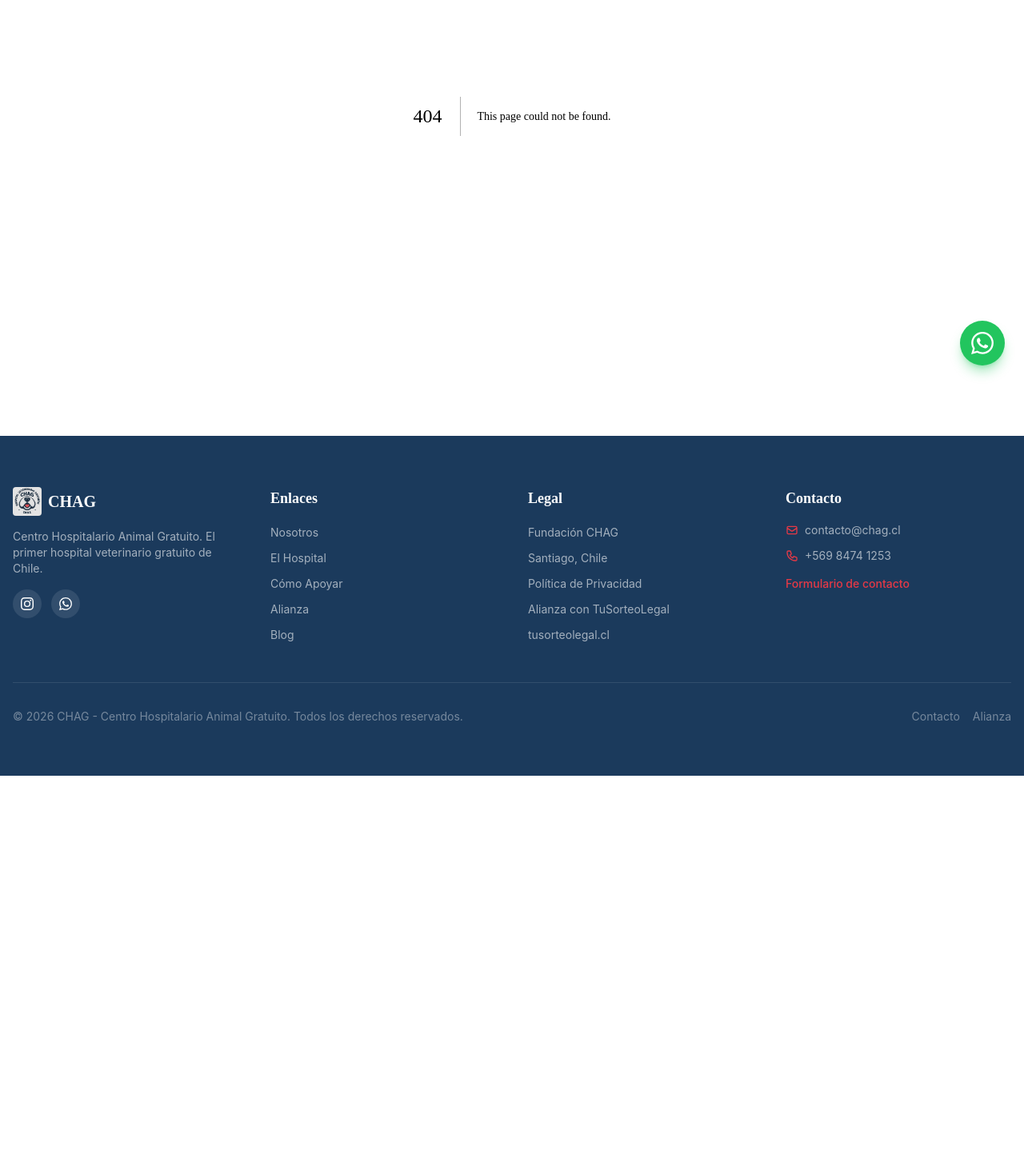
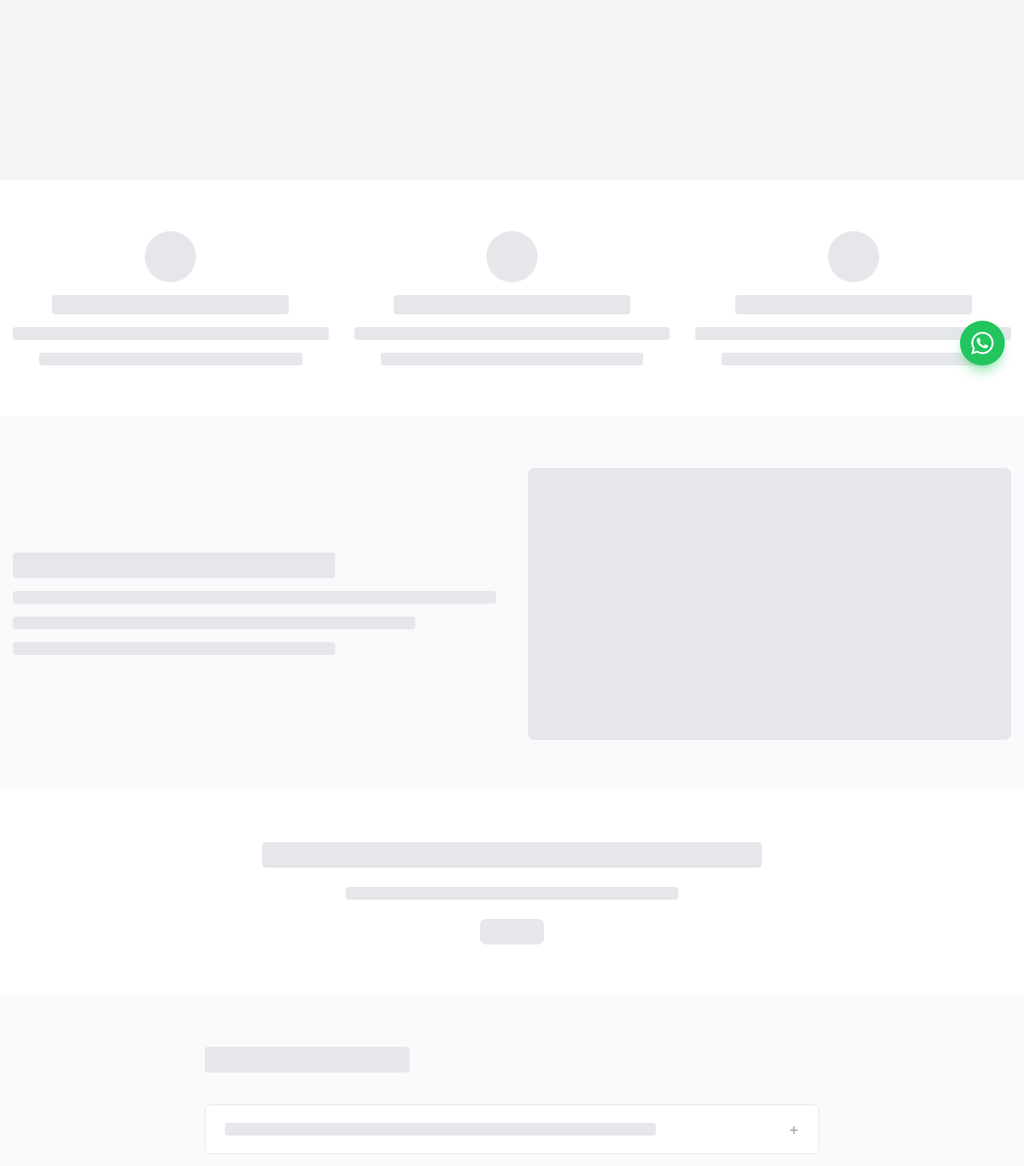
Before and after one commit to alvaro2025/chag-web, a Next.js app: page /sumate in a window 1280 px wide. Before the commit this address had no page. Shown: the part 319-1777 px from the top of the page at 80% size. Before the commit the page ends 1289 px from the top, so only its background shows below. Built offline with nearby package versions, Linux system fonts and the light colour scheme.

Commit message:
feat(E0.18.F): esqueleto landing /ayudar-ahora y /sumate

```diff
--- /dev/null
+++ b/src/app/ayudar-ahora/page.tsx
@@ -0,0 +1,26 @@
+import type { Metadata } from 'next'
+import HeroPlaceholder from '@/components/landings/HeroPlaceholder'
+import BloqueA3Cols from '@/components/landings/BloqueA3Cols'
+import BloqueBSplit from '@/components/landings/BloqueBSplit'
+import BloqueCTAVacio from '@/components/landings/BloqueCTAVacio'
+import BloqueFAQAcordeon from '@/components/landings/BloqueFAQAcordeon'
+import Footer from '@/components/Footer'
+
+// TODO: definir en E0.11
+export const metadata: Metadata = {
+  title: 'TODO: definir en E0.11',
+  description: 'TODO: definir en E0.11',
+}
+
+export default function AyudarAhoraPage() {
+  return (
+    <main className="min-h-screen">
+      <HeroPlaceholder />
+      <BloqueA3Cols />
+      <BloqueBSplit />
+      <BloqueCTAVacio />
+      <BloqueFAQAcordeon />
+      <Footer />
+    </main>
+  )
+}
--- /dev/null
+++ b/src/app/sumate/page.tsx
@@ -0,0 +1,26 @@
+import type { Metadata } from 'next'
+import HeroPlaceholder from '@/components/landings/HeroPlaceholder'
+import BloqueA3Cols from '@/components/landings/BloqueA3Cols'
+import BloqueBSplit from '@/components/landings/BloqueBSplit'
+import BloqueCTAVacio from '@/components/landings/BloqueCTAVacio'
+import BloqueFAQAcordeon from '@/components/landings/BloqueFAQAcordeon'
+import Footer from '@/components/Footer'
+
+// TODO: definir en E0.11
+export const metadata: Metadata = {
+  title: 'TODO: definir en E0.11',
+  description: 'TODO: definir en E0.11',
+}
+
+export default function SumatePage() {
+  return (
+    <main className="min-h-screen">
+      <HeroPlaceholder />
+      <BloqueA3Cols />
+      <BloqueBSplit />
+      <BloqueCTAVacio />
+      <BloqueFAQAcordeon />
+      <Footer />
+    </main>
+  )
+}
--- /dev/null
+++ b/src/components/landings/BloqueA3Cols.tsx
@@ -0,0 +1,28 @@
+'use client'
+
+import { motion } from 'framer-motion'
+
+export default function BloqueA3Cols() {
+  return (
+    <motion.section
+      initial={{}}
+      className="w-full py-16 px-4 bg-white"
+    >
+      <div className="max-w-7xl mx-auto grid grid-cols-1 md:grid-cols-3 gap-8">
+        {[1, 2, 3].map((col) => (
+          <div key={col} className="flex flex-col items-center gap-4">
+            {/* TODO E0.11: ícono */}
+            <div className="bg-gray-200 w-16 h-16 rounded-full" />
+
+            {/* TODO E0.11: título columna */}
+            <div className="bg-gray-200 h-6 w-3/4 rounded" />
+
+            {/* TODO E0.11: descripción columna */}
+            <div className="bg-gray-200 h-4 w-full rounded" />
+            <div className="bg-gray-200 h-4 w-5/6 rounded" />
+          </div>
+        ))}
+      </div>
+    </motion.section>
+  )
+}
--- /dev/null
+++ b/src/components/landings/BloqueBSplit.tsx
@@ -0,0 +1,31 @@
+'use client'
+
+import { motion } from 'framer-motion'
+
+export default function BloqueBSplit() {
+  return (
+    <motion.section
+      initial={{}}
+      className="w-full py-16 px-4 bg-gray-50"
+    >
+      <div className="max-w-7xl mx-auto flex flex-col md:flex-row items-center gap-10">
+        {/* Texto */}
+        <div className="flex-1 flex flex-col gap-4">
+          {/* TODO E0.11: título bloque */}
+          <div className="bg-gray-200 h-8 w-2/3 rounded" />
+
+          {/* TODO E0.11: párrafo */}
+          <div className="bg-gray-200 h-4 w-full rounded" />
+          <div className="bg-gray-200 h-4 w-5/6 rounded" />
+          <div className="bg-gray-200 h-4 w-4/6 rounded" />
+        </div>
+
+        {/* Imagen placeholder */}
+        <div className="flex-1">
+          <div className="bg-gray-200 aspect-video w-full rounded-lg" />
+          {/* TODO E0.11: reemplazar con imagen real */}
+        </div>
+      </div>
+    </motion.section>
+  )
+}
--- /dev/null
+++ b/src/components/landings/BloqueCTAVacio.tsx
@@ -0,0 +1,24 @@
+'use client'
+
+import { motion } from 'framer-motion'
+
+export default function BloqueCTAVacio() {
+  return (
+    <motion.section
+      initial={{}}
+      className="w-full py-16 px-4 bg-white flex flex-col items-center gap-6"
+    >
+      {/* TODO E0.11: texto previo al CTA */}
+      <div className="bg-gray-200 h-8 w-1/2 rounded" />
+      <div className="bg-gray-200 h-4 w-1/3 rounded" />
+
+      {/* TODO E0.11: definir label · acción · estilo del botón */}
+      <button
+        disabled
+        className="bg-gray-200 text-gray-400 px-10 py-4 rounded-lg text-lg font-semibold cursor-not-allowed"
+      >
+        {/* TODO: copy botón en E0.11 */}
+      </button>
+    </motion.section>
+  )
+}
--- /dev/null
+++ b/src/components/landings/BloqueFAQAcordeon.tsx
@@ -0,0 +1,41 @@
+'use client'
+
+import { motion } from 'framer-motion'
+import { useState } from 'react'
+
+const FAQ_PLACEHOLDERS = [1, 2, 3, 4]
+
+export default function BloqueFAQAcordeon() {
+  const [open, setOpen] = useState<number | null>(null)
+
+  return (
+    <motion.section
+      initial={{}}
+      className="w-full py-16 px-4 bg-gray-50"
+    >
+      <div className="max-w-3xl mx-auto flex flex-col gap-4">
+        {/* TODO E0.11: título sección FAQ */}
+        <div className="bg-gray-200 h-8 w-1/3 rounded mb-6" />
+
+        {FAQ_PLACEHOLDERS.map((item) => (
+          <div key={item} className="border border-gray-200 rounded-lg overflow-hidden">
+            <button
+              onClick={() => setOpen(open === item ? null : item)}
+              className="w-full flex justify-between items-center px-6 py-4 bg-white text-left"
+            >
+              <div className="bg-gray-200 h-4 w-3/4 rounded" />
+              <span className="text-gray-400 text-xl">{open === item ? '−' : '+'}</span>
+            </button>
+
+            {open === item && (
+              <div className="px-6 py-4 bg-white border-t border-gray-100">
+                <div className="bg-gray-100 h-4 w-full rounded mb-2" />
+                <div className="bg-gray-100 h-4 w-5/6 rounded" />
+              </div>
+            )}
+          </div>
+        ))}
+      </div>
+    </motion.section>
+  )
+}
--- /dev/null
+++ b/src/components/landings/HeroPlaceholder.tsx
@@ -0,0 +1,22 @@
+'use client'
+
+import { motion } from 'framer-motion'
+
+export default function HeroPlaceholder() {
+  return (
+    <motion.section
+      initial={{}}
+      className="w-full min-h-[60vh] flex flex-col items-center justify-center px-4 py-16 bg-gray-100"
+    >
+      {/* TODO E0.11: título principal */}
+      <h1 className="text-4xl md:text-6xl font-bold text-gray-900 text-center mb-4">
+        {/* TODO: definir en E0.11 */}
+      </h1>
+
+      {/* TODO E0.11: subtítulo */}
+      <p className="text-lg md:text-xl text-gray-500 text-center max-w-2xl">
+        {/* TODO: definir en E0.11 */}
+      </p>
+    </motion.section>
+  )
+}
```
Also changed, not shown: vercel.json (added).
